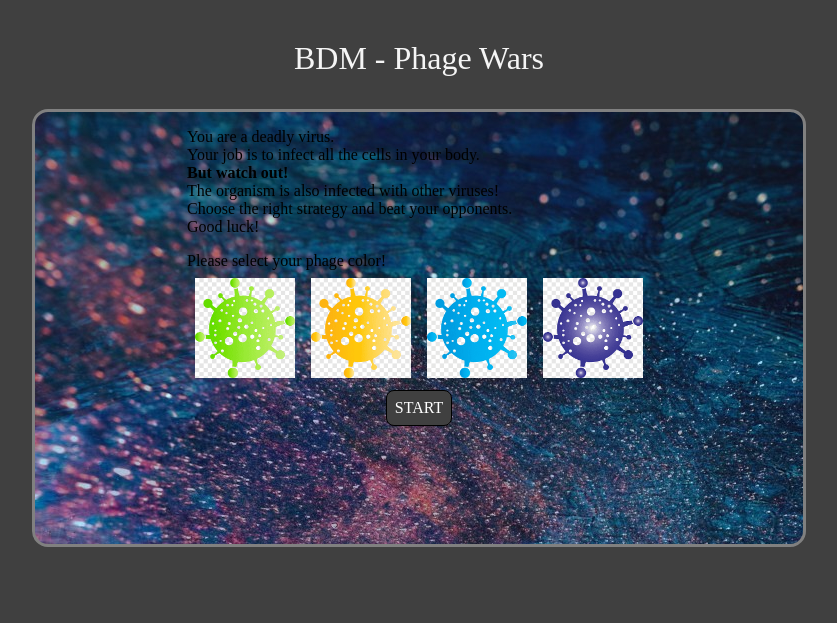
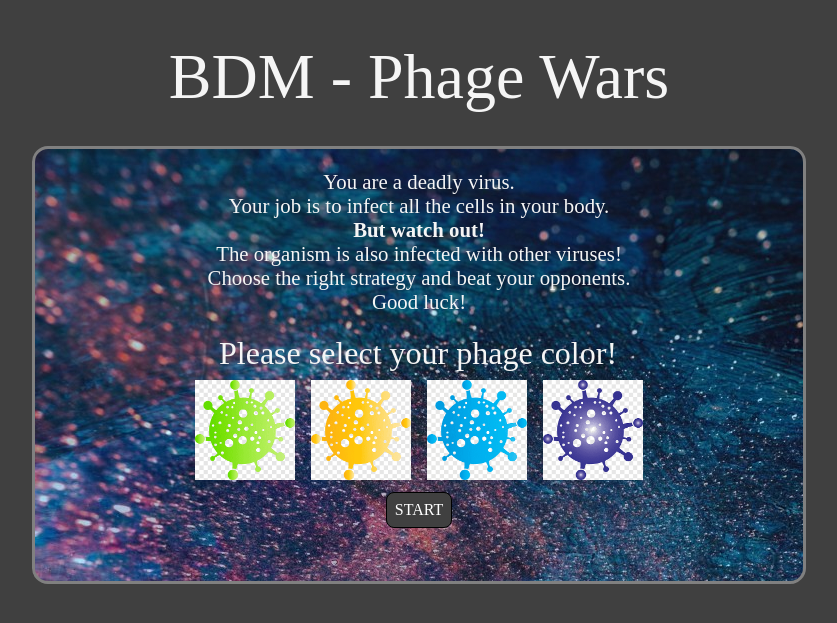
Before and after one commit to marcinchaluda/freestyle_js_game, a Flask app: page / in a window 1280 px wide. Shown: the top 623 px of the page, without its empty margins (221-1058 px from the left). Run offline with Flask 2, Linux system fonts and the light colour scheme.

Commit message:
Add missing styles from development branch

```diff
--- a/static/css/style.css
+++ b/static/css/style.css
@@ -1,5 +1,17 @@
 body {
     background-color: #404040;
+}
+
+p {
+    font-size: 130%;
+    text-align: center;
+    color: whitesmoke;
+}
+
+span {
+    margin: 1em;
+    color: whitesmoke;
+    font-size: 200%;
 }
 
 .container {
```
